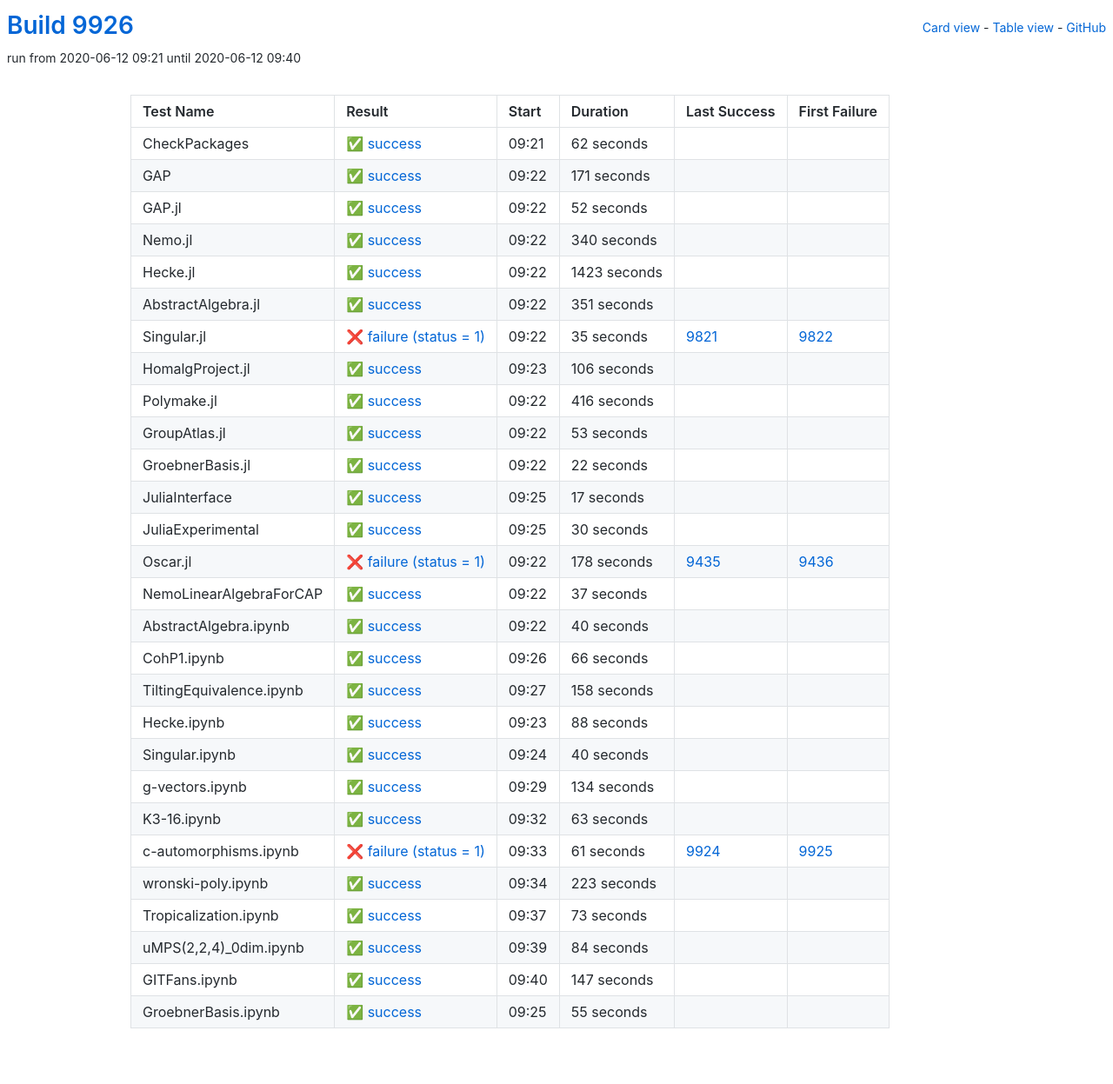
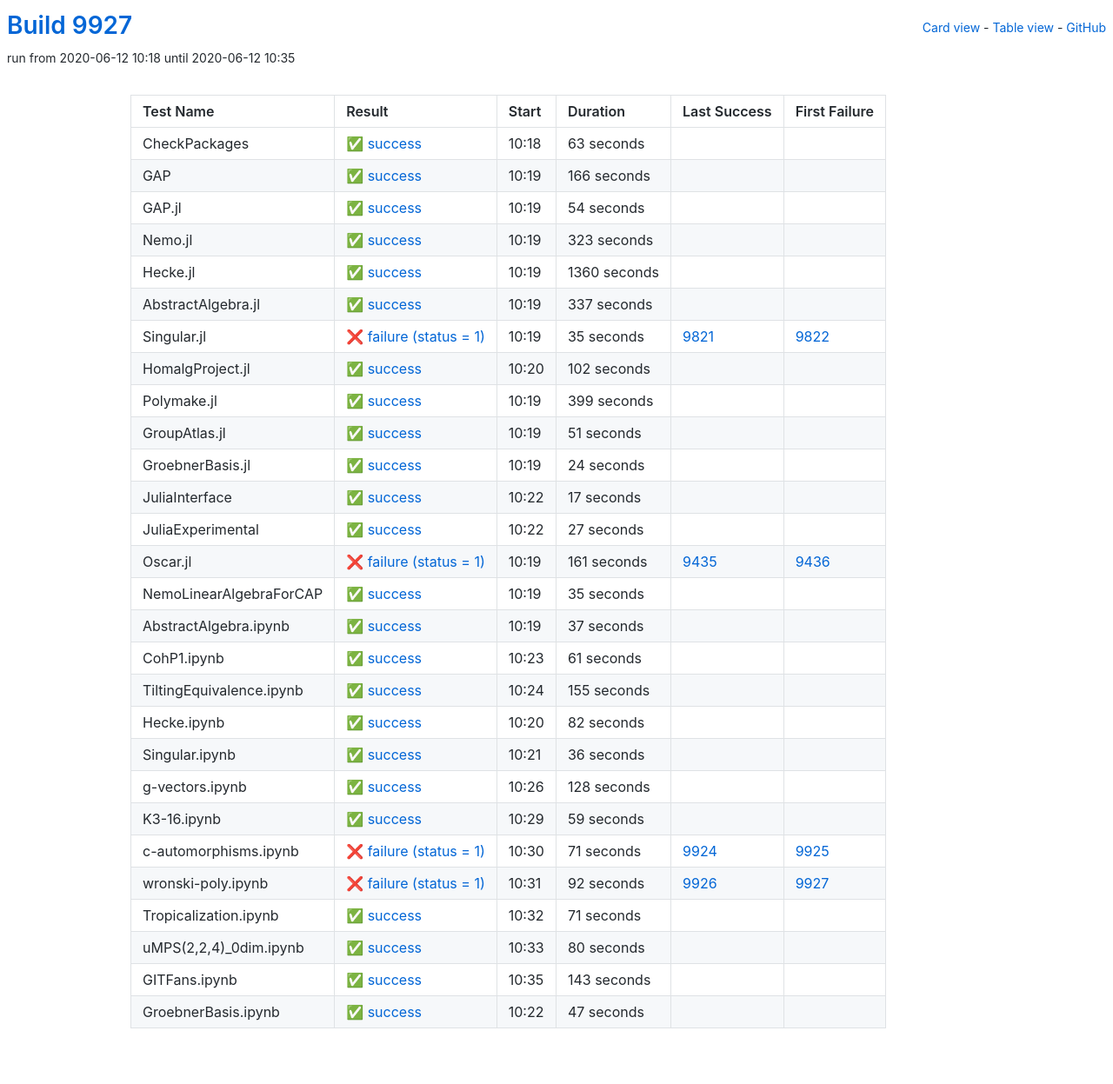
Before and after one commit to oscar-system/oscar-ci-status, a Jekyll site: the page built from table.html, in a window 1280 px wide. Shown: the whole page at 87% size. Built offline with Jekyll 4.4.1, drawn with Linux system fonts in a browser that asks for light colours.

Commit message:
Build #9927

```diff
--- a/_data/ci.yml
+++ b/_data/ci.yml
@@ -1,6 +1,6 @@
 ---
-build: 9926
-build_url: https://oscarci.mathematik.uni-kl.de/job/oscar/9926/
+build: 9927
+build_url: https://oscarci.mathematik.uni-kl.de/job/oscar/9927/
 job: oscar
 organization: oscar-system
 repo: oscar-ci-status
@@ -8,80 +8,80 @@
 tests:
 - name: CheckPackages
   id: checkpackages
-  log: https://oscarci.mathematik.uni-kl.de/job/oscar/9926/artifact/logs/build-9926/CheckPackages.log
-  start: 2020-06-12 09:21
+  log: https://oscarci.mathematik.uni-kl.de/job/oscar/9927/artifact/logs/build-9927/CheckPackages.log
+  start: 2020-06-12 10:18
   success: true
   exitcode: 0
   status: success
-  duration: 62
+  duration: 63
   last_success: false
   last_success_url:
   first_failure: false
   first_failure_url:
 - name: GAP
   id: gap
-  log: https://oscarci.mathematik.uni-kl.de/job/oscar/9926/artifact/logs/build-9926/GAP.log
-  start: 2020-06-12 09:22
+  log: https://oscarci.mathematik.uni-kl.de/job/oscar/9927/artifact/logs/build-9927/GAP.log
+  start: 2020-06-12 10:19
   success: true
   exitcode: 0
   status: success
-  duration: 171
+  duration: 166
   last_success: false
   last_success_url:
   first_failure: false
   first_failure_url:
 - name: GAP.jl
   id: gap-jl
-  log: https://oscarci.mathematik.uni-kl.de/job/oscar/9926/artifact/logs/build-9926/GAP.jl.log
-  start: 2020-06-12 09:22
+  log: https://oscarci.mathematik.uni-kl.de/job/oscar/9927/artifact/logs/build-9927/GAP.jl.log
+  start: 2020-06-12 10:19
   success: true
   exitcode: 0
   status: success
-  duration: 52
+  duration: 54
   last_success: false
   last_success_url:
   first_failure: false
   first_failure_url:
 - name: Nemo.jl
   id: nemo-jl
-  log: https://oscarci.mathematik.uni-kl.de/job/oscar/9926/artifact/logs/build-9926/Nemo.jl.log
-  start: 2020-06-12 09:22
+  log: https://oscarci.mathematik.uni-kl.de/job/oscar/9927/artifact/logs/build-9927/Nemo.jl.log
+  start: 2020-06-12 10:19
   success: true
   exitcode: 0
   status: success
-  duration: 340
+  duration: 323
   last_success: false
   last_success_url:
   first_failure: false
   first_failure_url:
 - name: Hecke.jl
   id: hecke-jl
-  log: https://oscarci.mathematik.uni-kl.de/job/oscar/9926/artifact/logs/build-9926/Hecke.jl.log
-  start: 2020-06-12 09:22
+  log: https://oscarci.mathematik.uni-kl.de/job/oscar/9927/artifact/logs/build-9927/Hecke.jl.log
+  start: 2020-06-12 10:19
   success: true
   exitcode: 0
   status: success
-  duration: 1423
+  duration: 1360
   last_success: false
   last_success_url:
   first_failure: false
   first_failure_url:
 - name: AbstractAlgebra.jl
   id: abstractalgebra-jl
-  log: https://oscarci.mathematik.uni-kl.de/job/oscar/9926/artifact/logs/build-9926/AbstractAlgebra.jl.log
-  start: 2020-06-12 09:22
+  log: https://oscarci.mathematik.uni-kl.de/job/oscar/9927/artifact/logs/build-9927/AbstractAlgebra.jl.log
+  start: 2020-06-12 10:19
   success: true
   exitcode: 0
   status: success
-  duration: 351
+  duration: 337
   last_success: false
   last_success_url:
   first_failure: false
   first_failure_url:
 - name: Singular.jl
   id: singular-jl
-  log: https://oscarci.mathematik.uni-kl.de/job/oscar/9926/artifact/logs/build-9926/Singular.jl.log
-  start: 2020-06-12 09:22
+  log: https://oscarci.mathematik.uni-kl.de/job/oscar/9927/artifact/logs/build-9927/Singular.jl.log
+  start: 2020-06-12 10:19
   success: false
   exitcode: 1
   status: failure
@@ -92,56 +92,56 @@
   first_failure_url: https://oscarci.mathematik.uni-kl.de/job/oscar/9822/
 - name: HomalgProject.jl
   id: homalgproject-jl
-  log: https://oscarci.mathematik.uni-kl.de/job/oscar/9926/artifact/logs/build-9926/HomalgProject.jl.log
-  start: 2020-06-12 09:23
+  log: https://oscarci.mathematik.uni-kl.de/job/oscar/9927/artifact/logs/build-9927/HomalgProject.jl.log
+  start: 2020-06-12 10:20
   success: true
   exitcode: 0
   status: success
-  duration: 106
+  duration: 102
   last_success: false
   last_success_url:
   first_failure: false
   first_failure_url:
 - name: Polymake.jl
   id: polymake-jl
-  log: https://oscarci.mathematik.uni-kl.de/job/oscar/9926/artifact/logs/build-9926/Polymake.jl.log
-  start: 2020-06-12 09:22
+  log: https://oscarci.mathematik.uni-kl.de/job/oscar/9927/artifact/logs/build-9927/Polymake.jl.log
+  start: 2020-06-12 10:19
   success: true
   exitcode: 0
   status: success
-  duration: 416
+  duration: 399
   last_success: false
   last_success_url:
   first_failure: false
   first_failure_url:
 - name: GroupAtlas.jl
   id: groupatlas-jl
-  log: https://oscarci.mathematik.uni-kl.de/job/oscar/9926/artifact/logs/build-9926/GroupAtlas.jl.log
-  start: 2020-06-12 09:22
+  log: https://oscarci.mathematik.uni-kl.de/job/oscar/9927/artifact/logs/build-9927/GroupAtlas.jl.log
+  start: 2020-06-12 10:19
   success: true
   exitcode: 0
   status: success
-  duration: 53
+  duration: 51
   last_success: false
   last_success_url:
   first_failure: false
   first_failure_url:
 - name: GroebnerBasis.jl
   id: groebnerbasis-jl
-  log: https://oscarci.mathematik.uni-kl.de/job/oscar/9926/artifact/logs/build-9926/GroebnerBasis.jl.log
-  start: 2020-06-12 09:22
+  log: https://oscarci.mathematik.uni-kl.de/job/oscar/9927/artifact/logs/build-9927/GroebnerBasis.jl.log
+  start: 2020-06-12 10:19
   success: true
   exitcode: 0
   status: success
-  duration: 22
+  duration: 24
   last_success: false
   last_success_url:
   first_failure: false
   first_failure_url:
 - name: JuliaInterface
   id: juliainterface
-  log: https://oscarci.mathematik.uni-kl.de/job/oscar/9926/artifact/logs/build-9926/JuliaInterface.log
-  start: 2020-06-12 09:25
+  log: https://oscarci.mathematik.uni-kl.de/job/oscar/9927/artifact/logs/build-9927/JuliaInterface.log
+  start: 2020-06-12 10:22
   success: true
   exitcode: 0
   status: success
@@ -152,32 +152,44 @@
   first_failure_url:
 - name: JuliaExperimental
   id: juliaexperimental
-  log: https://oscarci.mathematik.uni-kl.de/job/oscar/9926/artifact/logs/build-9926/JuliaExperimental.log
-  start: 2020-06-12 09:25
+  log: https://oscarci.mathematik.uni-kl.de/job/oscar/9927/artifact/logs/build-9927/JuliaExperimental.log
+  start: 2020-06-12 10:22
   success: true
   exitcode: 0
   status: success
-  duration: 30
+  duration: 27
   last_success: false
   last_success_url:
   first_failure: false
   first_failure_url:
 - name: Oscar.jl
   id: oscar-jl
-  log: https://oscarci.mathematik.uni-kl.de/job/oscar/9926/artifact/logs/build-9926/Oscar.jl.log
-  start: 2020-06-12 09:22
+  log: https://oscarci.mathematik.uni-kl.de/job/oscar/9927/artifact/logs/build-9927/Oscar.jl.log
+  start: 2020-06-12 10:19
   success: false
   exitcode: 1
   status: failure
-  duration: 178
+  duration: 161
   last_success: 9435
   last_success_url: https://oscarci.mathematik.uni-kl.de/job/oscar/9435/
   first_failure: 9436
   first_failure_url: https://oscarci.mathematik.uni-kl.de/job/oscar/9436/
 - name: NemoLinearAlgebraForCAP
   id: nemolinearalgebraforcap
-  log: https://oscarci.mathematik.uni-kl.de/job/oscar/9926/artifact/logs/build-9926/NemoLinearAlgebraForCAP.log
-  start: 2020-06-12 09:22
+  log: https://oscarci.mathematik.uni-kl.de/job/oscar/9927/artifact/logs/build-9927/NemoLinearAlgebraForCAP.log
+  start: 2020-06-12 10:19
+  success: true
+  exitcode: 0
+  status: success
+  duration: 35
+  last_success: false
+  last_success_url:
+  first_failure: false
+  first_failure_url:
+- name: AbstractAlgebra.ipynb
+  id: abstractalgebra-ipynb
+  log: https://oscarci.mathematik.uni-kl.de/job/oscar/9927/artifact/logs/build-9927/AbstractAlgebra.ipynb.log
+  start: 2020-06-12 10:19
   success: true
   exitcode: 0
   status: success
@@ -186,158 +198,146 @@
   last_success_url:
   first_failure: false
   first_failure_url:
-- name: AbstractAlgebra.ipynb
-  id: abstractalgebra-ipynb
-  log: https://oscarci.mathematik.uni-kl.de/job/oscar/9926/artifact/logs/build-9926/AbstractAlgebra.ipynb.log
-  start: 2020-06-12 09:22
+- name: CohP1.ipynb
+  id: cohp1-ipynb
+  log: https://oscarci.mathematik.uni-kl.de/job/oscar/9927/artifact/logs/build-9927/CohP1.ipynb.log
+  start: 2020-06-12 10:23
   success: true
   exitcode: 0
   status: success
-  duration: 40
-  last_success: false
-  last_success_url:
-  first_failure: false
-  first_failure_url:
-- name: CohP1.ipynb
-  id: cohp1-ipynb
-  log: https://oscarci.mathematik.uni-kl.de/job/oscar/9926/artifact/logs/build-9926/CohP1.ipynb.log
-  start: 2020-06-12 09:26
-  success: true
-  exitcode: 0
-  status: success
-  duration: 66
+  duration: 61
   last_success: false
   last_success_url:
   first_failure: false
   first_failure_url:
 - name: TiltingEquivalence.ipynb
   id: tiltingequivalence-ipynb
-  log: https://oscarci.mathematik.uni-kl.de/job/oscar/9926/artifact/logs/build-9926/TiltingEquivalence.ipynb.log
-  start: 2020-06-12 09:27
+  log: https://oscarci.mathematik.uni-kl.de/job/oscar/9927/artifact/logs/build-9927/TiltingEquivalence.ipynb.log
+  start: 2020-06-12 10:24
   success: true
   exitcode: 0
   status: success
-  duration: 158
+  duration: 155
   last_success: false
   last_success_url:
   first_failure: false
   first_failure_url:
 - name: Hecke.ipynb
   id: hecke-ipynb
-  log: https://oscarci.mathematik.uni-kl.de/job/oscar/9926/artifact/logs/build-9926/Hecke.ipynb.log
-  start: 2020-06-12 09:23
+  log: https://oscarci.mathematik.uni-kl.de/job/oscar/9927/artifact/logs/build-9927/Hecke.ipynb.log
+  start: 2020-06-12 10:20
   success: true
   exitcode: 0
   status: success
-  duration: 88
+  duration: 82
   last_success: false
   last_success_url:
   first_failure: false
   first_failure_url:
 - name: Singular.ipynb
   id: singular-ipynb
-  log: https://oscarci.mathematik.uni-kl.de/job/oscar/9926/artifact/logs/build-9926/Singular.ipynb.log
-  start: 2020-06-12 09:24
+  log: https://oscarci.mathematik.uni-kl.de/job/oscar/9927/artifact/logs/build-9927/Singular.ipynb.log
+  start: 2020-06-12 10:21
   success: true
   exitcode: 0
   status: success
-  duration: 40
+  duration: 36
   last_success: false
   last_success_url:
   first_failure: false
   first_failure_url:
 - name: g-vectors.ipynb
   id: g-vectors-ipynb
-  log: https://oscarci.mathematik.uni-kl.de/job/oscar/9926/artifact/logs/build-9926/g-vectors.ipynb.log
-  start: 2020-06-12 09:29
+  log: https://oscarci.mathematik.uni-kl.de/job/oscar/9927/artifact/logs/build-9927/g-vectors.ipynb.log
+  start: 2020-06-12 10:26
   success: true
   exitcode: 0
   status: success
-  duration: 134
+  duration: 128
   last_success: false
   last_success_url:
   first_failure: false
   first_failure_url:
 - name: K3-16.ipynb
   id: k3-16-ipynb
-  log: https://oscarci.mathematik.uni-kl.de/job/oscar/9926/artifact/logs/build-9926/K3-16.ipynb.log
-  start: 2020-06-12 09:32
+  log: https://oscarci.mathematik.uni-kl.de/job/oscar/9927/artifact/logs/build-9927/K3-16.ipynb.log
+  start: 2020-06-12 10:29
   success: true
   exitcode: 0
   status: success
-  duration: 63
+  duration: 59
   last_success: false
   last_success_url:
   first_failure: false
   first_failure_url:
 - name: c-automorphisms.ipynb
   id: c-automorphisms-ipynb
-  log: https://oscarci.mathematik.uni-kl.de/job/oscar/9926/artifact/logs/build-9926/c-automorphisms.ipynb.log
-  start: 2020-06-12 09:33
+  log: https://oscarci.mathematik.uni-kl.de/job/oscar/9927/artifact/logs/build-9927/c-automorphisms.ipynb.log
+  start: 2020-06-12 10:30
   success: false
   exitcode: 1
   status: failure
-  duration: 61
+  duration: 71
   last_success: 9924
   last_success_url: https://oscarci.mathematik.uni-kl.de/job/oscar/9924/
   first_failure: 9925
   first_failure_url: https://oscarci.mathematik.uni-kl.de/job/oscar/9925/
 - name: wronski-poly.ipynb
   id: wronski-poly-ipynb
-  log: https://oscarci.mathematik.uni-kl.de/job/oscar/9926/artifact/logs/build-9926/wronski-poly.ipynb.log
-  start: 2020-06-12 09:34
+  log: https://oscarci.mathematik.uni-kl.de/job/oscar/9927/artifact/logs/build-9927/wronski-poly.ipynb.log
+  start: 2020-06-12 10:31
+  success: false
+  exitcode: 1
+  status: failure
+  duration: 92
+  last_success: 9926
+  last_success_url: https://oscarci.mathematik.uni-kl.de/job/oscar/9926/
+  first_failure: 9927
+  first_failure_url: https://oscarci.mathematik.uni-kl.de/job/oscar/9927/
+- name: Tropicalization.ipynb
+  id: tropicalization-ipynb
+  log: https://oscarci.mathematik.uni-kl.de/job/oscar/9927/artifact/logs/build-9927/Tropicalization.ipynb.log
+  start: 2020-06-12 10:32
   success: true
   exitcode: 0
   status: success
-  duration: 223
-  last_success: false
-  last_success_url:
-  first_failure: false
-  first_failure_url:
-- name: Tropicalization.ipynb
-  id: tropicalization-ipynb
-  log: https://oscarci.mathematik.uni-kl.de/job/oscar/9926/artifact/logs/build-9926/Tropicalization.ipynb.log
-  start: 2020-06-12 09:37
-  success: true
-  exitcode: 0
-  status: success
-  duration: 73
+  duration: 71
   last_success: false
   last_success_url:
   first_failure: false
   first_failure_url:
 - name: uMPS(2,2,4)_0dim.ipynb
   id: umps-2-2-4-0dim-ipynb
-  log: https://oscarci.mathematik.uni-kl.de/job/oscar/9926/artifact/logs/build-9926/uMPS-2-2-4-_0dim.ipynb.log
-  start: 2020-06-12 09:39
+  log: https://oscarci.mathematik.uni-kl.de/job/oscar/9927/artifact/logs/build-9927/uMPS-2-2-4-_0dim.ipynb.log
+  start: 2020-06-12 10:33
   success: true
   exitcode: 0
   status: success
-  duration: 84
+  duration: 80
   last_success: false
   last_success_url:
   first_failure: false
   first_failure_url:
 - name: GITFans.ipynb
   id: gitfans-ipynb
-  log: https://oscarci.mathematik.uni-kl.de/job/oscar/9926/artifact/logs/build-9926/GITFans.ipynb.log
-  start: 2020-06-12 09:40
+  log: https://oscarci.mathematik.uni-kl.de/job/oscar/9927/artifact/logs/build-9927/GITFans.ipynb.log
+  start: 2020-06-12 10:35
   success: true
   exitcode: 0
   status: success
-  duration: 147
+  duration: 143
   last_success: false
   last_success_url:
   first_failure: false
   first_failure_url:
 - name: GroebnerBasis.ipynb
   id: groebnerbasis-ipynb
-  log: https://oscarci.mathematik.uni-kl.de/job/oscar/9926/artifact/logs/build-9926/GroebnerBasis.ipynb.log
-  start: 2020-06-12 09:25
+  log: https://oscarci.mathematik.uni-kl.de/job/oscar/9927/artifact/logs/build-9927/GroebnerBasis.ipynb.log
+  start: 2020-06-12 10:22
   success: true
   exitcode: 0
   status: success
-  duration: 55
+  duration: 47
   last_success: false
   last_success_url:
   first_failure: false
```
Also changed, not shown: README.md.
